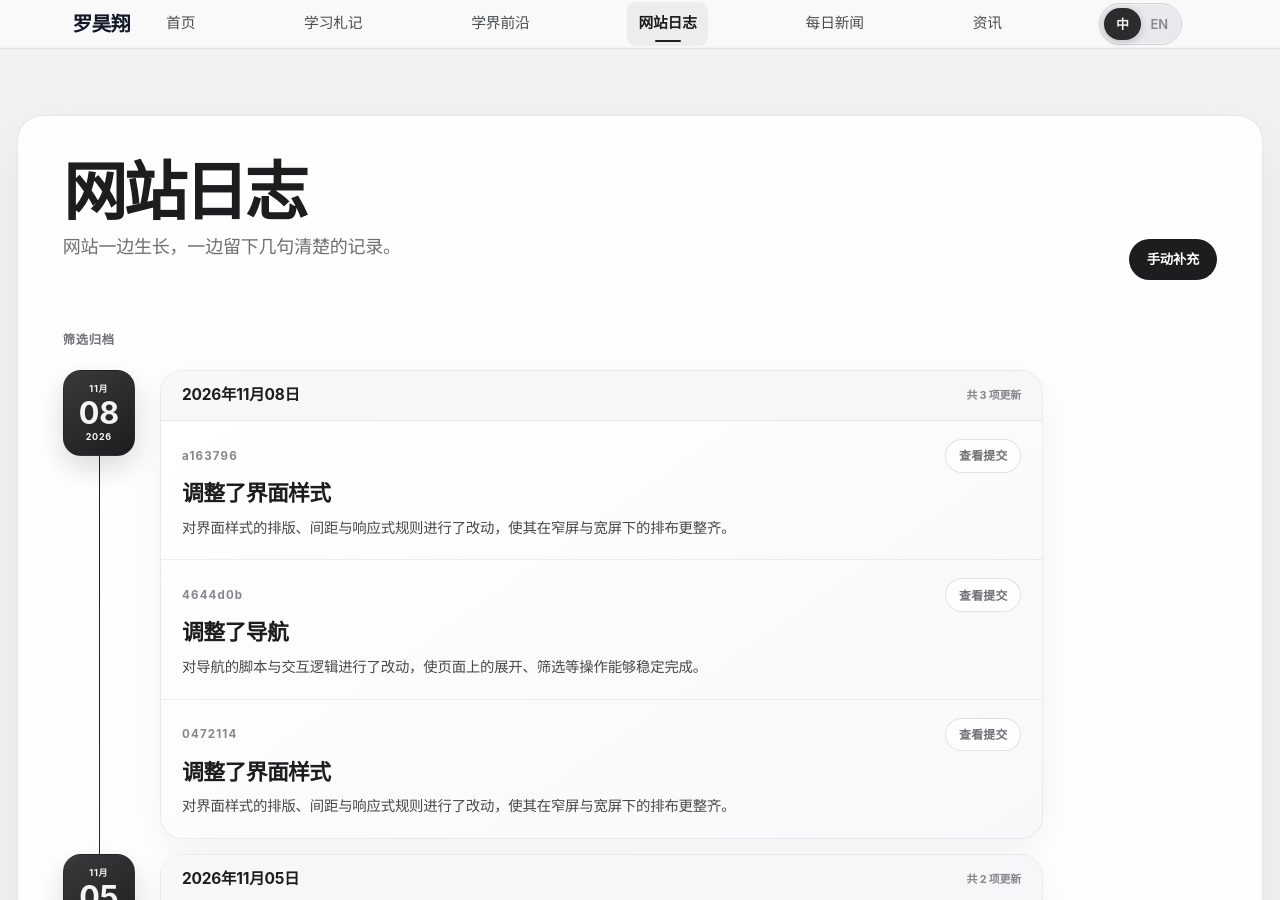
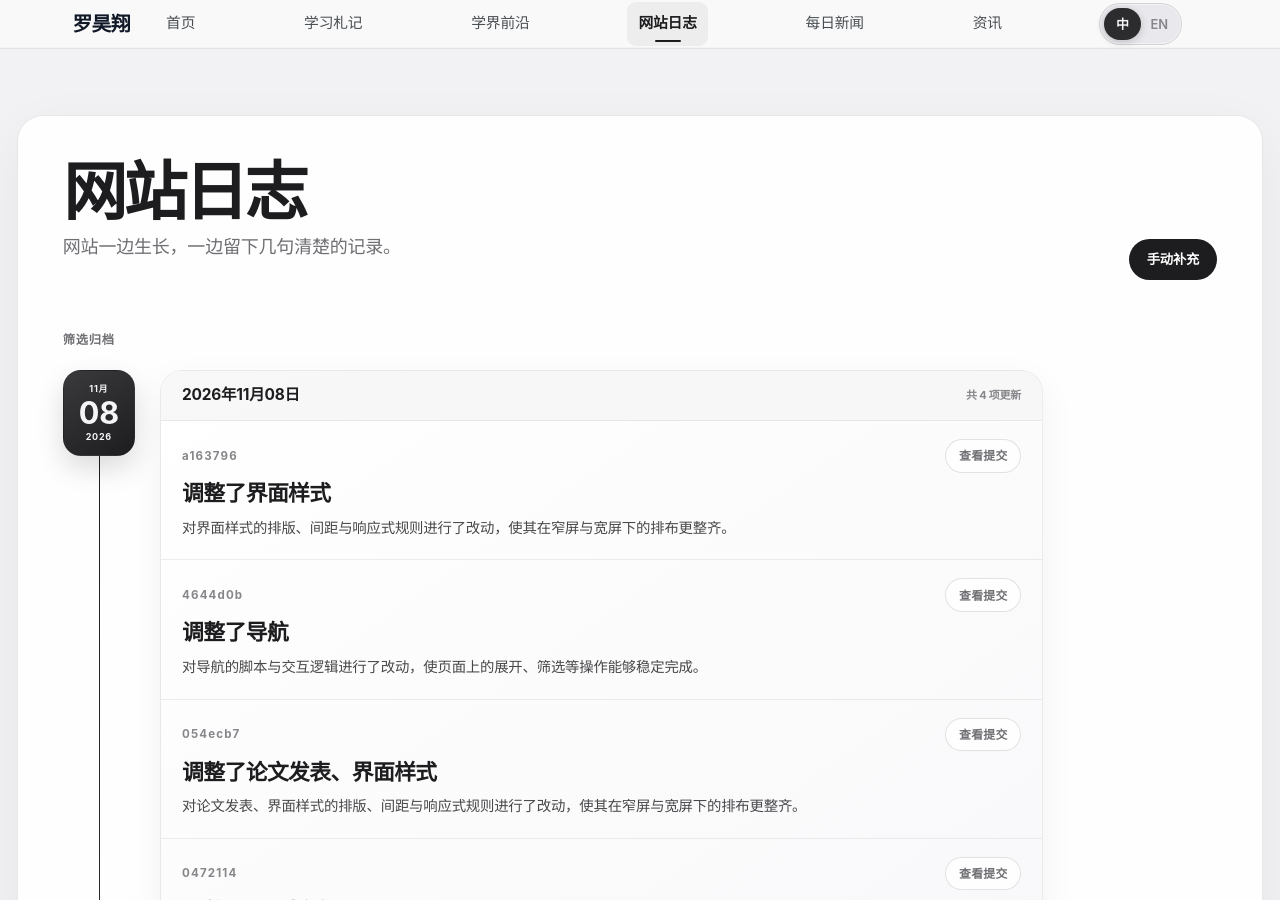
Before and after one commit to HaoxiangLuo/HaoxiangLuo.github.io, a Jekyll site: the page built from _pages/site-log-zh.html, in a window 1280 px wide and 900 px high. Built offline with Jekyll 4.4.1, drawn with Linux system fonts in a browser that asks for light colours; a style sheet for code colours, icons or effects is not loaded.

Commit message:
Record site update 054ecb7af5392419892001a570f084c260894cb8

```diff
--- a/_data/site_updates.json
+++ b/_data/site_updates.json
@@ -26,6 +26,20 @@
     "details_en": "Adjusted page components and content structure.",
     "sha": "4644d0b",
     "url": "https://github.com/HaoxiangLuo/HaoxiangLuo.github.io/commit/4644d0b955bb6a664a8b70b825d098d34ab1e4e4"
+  },
+  {
+    "date": "2026-11-08",
+    "title_zh": "调整了论文发表、界面样式",
+    "title_en": "Refined Publications, interface styling",
+    "message": "Refine homepage layout from approved preview",
+    "story_zh": "对论文发表、界面样式的排版、间距与响应式规则进行了改动，使其在窄屏与宽屏下的排布更整齐。",
+    "story_en": "Changed the typography, spacing and responsive rules of Publications, interface styling so the layout is tidier on both narrow and wide screens.",
+    "purpose_zh": "统一论文发表与既有内容页的内容宽度、阅读节奏和视觉层级。",
+    "purpose_en": "Refine homepage layout from approved preview",
+    "details_zh": "调整论文发表页面的主内容容器、archive 宽度或内边距、标题对齐与移动端布局。",
+    "details_en": "Adjusted the main content container, archive width or padding, title alignment and mobile layout of the Publications page.",
+    "sha": "054ecb7",
+    "url": "https://github.com/HaoxiangLuo/HaoxiangLuo.github.io/commit/054ecb7af5392419892001a570f084c260894cb8"
   },
   {
     "date": "2026-11-08",
```
Also changed, not shown: assets/data/archive/manifest.json, 1 other file.
